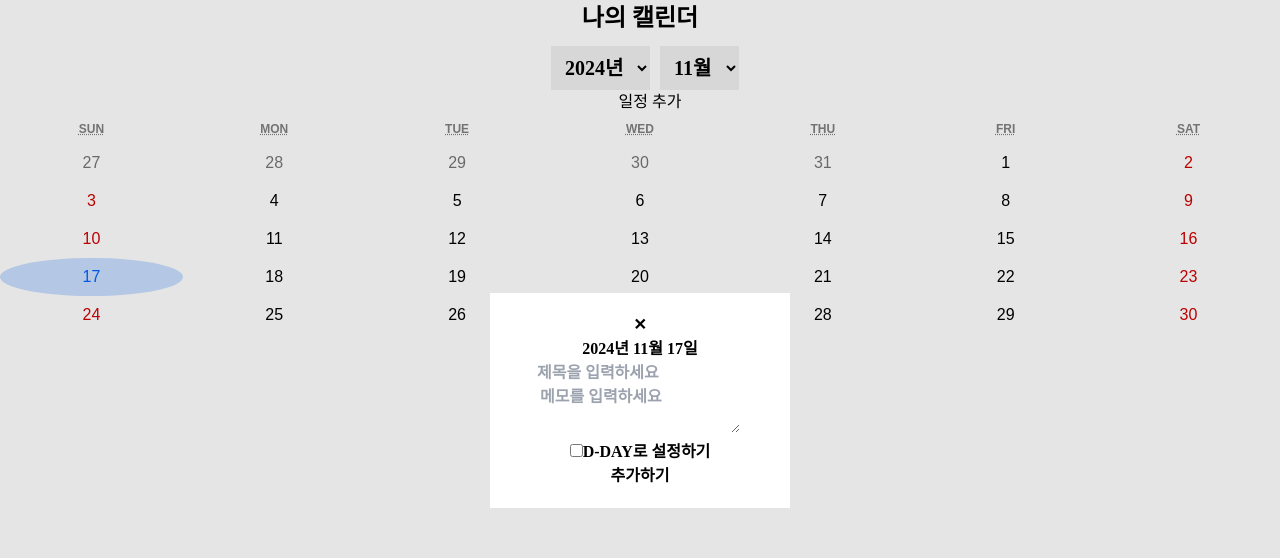
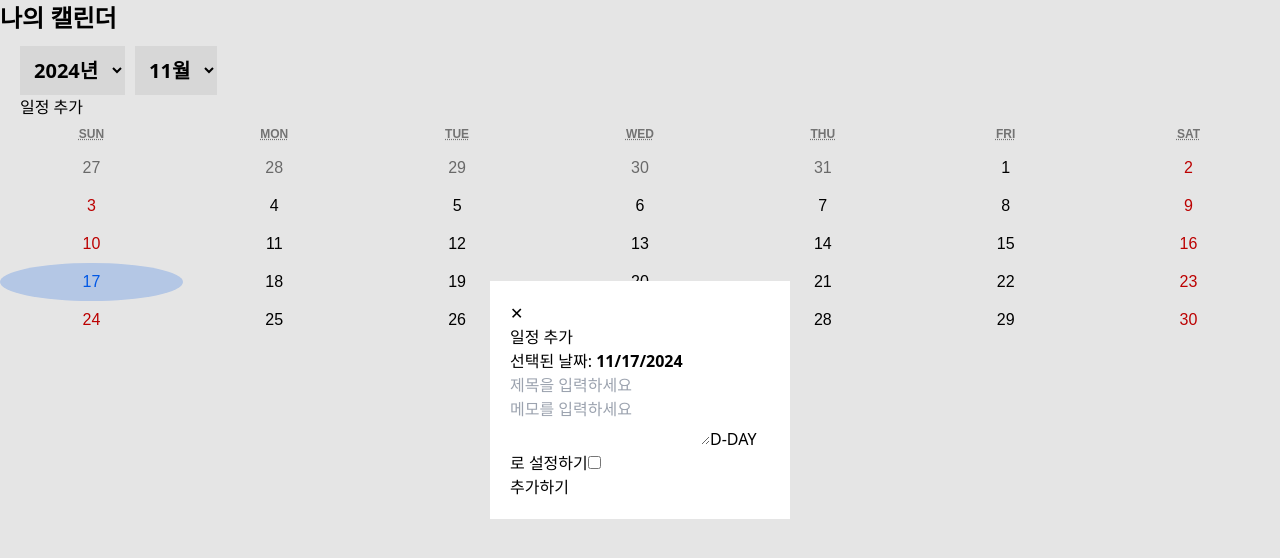
Before and after one commit to Dongguk-Developer/chattingfront, a Next.js app: page /Calendar in a window 1280 px wide. Both pictures are taken after a click on the button "일정 추가". Shown: the top 558 px of the page. Built offline with nearby package versions, Linux system fonts and the light colour scheme.

Commit message:
Calendar:더보기 버튼 구현
주간 달력, 시각적 요소 제외 모두 구현

```diff
--- a/app/Calendar/calendar.css
+++ b/app/Calendar/calendar.css
@@ -1,8 +1,20 @@
 .calendar-container {
-    text-align: center;
-    font-family: "font-sans";
-    font-weight: bold; /* 전체 글씨를 진하게 설정 */
+    max-height: 600px; /* 기본 높이 */
+    overflow-y: auto;
+    transition: max-height 0.3s ease-in-out;
+  }
+
+.calendar-container.expanded {
+    max-height: 100%; /* 확장될 때 높이 제한 해제 */
 }
+
+.divider {
+    transition: transform 0.3s ease-in-out;
+  }
+
+.calendar-container.expanded .divider {
+    transform: translateY(-20px); /* 경계선 위로 이동 */
+  }
 
 h2 {
     font-size: 24px;
--- a/app/Calendar/page.js
+++ b/app/Calendar/page.js
@@ -2,7 +2,7 @@
 import React, { useState, useEffect } from 'react';
 import { Calendar as ReactCalendar } from 'react-calendar';
 import 'react-calendar/dist/Calendar.css';
-import './calendar.css'; // 스타일을 위한 커스텀 CSS
+import './calendar.css'; // 캘린더 커스텀 CSS
 
 export default function Calendar() {
   const [date, setDate] = useState(new Date()); // 선택된 날짜
@@ -14,6 +14,8 @@ export default function Calendar() {
   const [memo, setMemo] = useState(''); // 메모 상태
   const [isDDay, setIsDDay] = useState(false); // D-DAY 상태
   const [editingIndex, setEditingIndex] = useState(null); // 수정할 일정의 인덱스
+  const [visibleEventsCount, setVisibleEventsCount] = useState(4); // 보여줄 일정 개수 상태
+
 
   const today = new Date(); // 오늘 날짜
 
@@ -50,6 +52,11 @@ export default function Calendar() {
     // 로컬 스토리지에 저장
     localStorage.setItem('events', JSON.stringify(newEvents));
 
+      // visibleEventsCount를 늘려서 즉시 더보기 버튼이 나타나게 함
+      if (newEvents.length > visibleEventsCount) {
+        setVisibleEventsCount(prevCount => prevCount + 1);
+      }
+
       resetForm();
       document.getElementById('my_modal_3').close(); // 모달 닫기
     };
@@ -60,6 +67,14 @@ export default function Calendar() {
       setEvents(JSON.parse(savedEvents));
     }
   }, []);
+
+  const handleShowMore = () => {
+    setVisibleEventsCount(prevCount => prevCount + 5); // 5개씩 늘리기
+    if (visibleEventsCount + 5 >= events.length) {
+      document.querySelector('.calendar-container').classList.add('expanded'); // 모든 이벤트가 표시되면 확장
+    }
+  };
+
 
   const resetForm = () => {
     setTitle(''); // 제목 초기화
@@ -80,7 +95,9 @@ export default function Calendar() {
   const handleDeleteEvent = (index) => {
     const newEvents = events.filter((_, i) => i !== index);
     setEvents(newEvents);
+    localStorage.setItem('events', JSON.stringify(newEvents)); // 로컬 스토리지 업데이트
   };
+
 
   const openEditModal = (index) => {
     const eventToEdit = events[index];
@@ -112,6 +129,7 @@ export default function Calendar() {
     document.getElementById('edit_modal').close(); // 수정 모달 닫기
   };
 
+
   return (
     <div className="calendar-container">
       <h2>나의 캘린더</h2>
@@ -129,7 +147,7 @@ export default function Calendar() {
             ))}
           </select>
         </div>
-        <button className="btn btn-sm" onClick={() => document.getElementById('my_modal_3').showModal()}>
+        <button className="btn btn-sm mr-4" onClick={() => document.getElementById('my_modal_3').showModal()}>
           일정 추가
         </button>
       </div>
@@ -144,15 +162,13 @@ export default function Calendar() {
           const isSelectedDate = date.toDateString() === selectedDate.toDateString();
           return isToday ? 'react-calendar__tile--now' : (isSelectedDate ? 'react-calendar__tile--selected' : '');
         }}
-        // 연도와 월을 바꾸면 해당 날짜에 맞춰서 업데이트
         activeStartDate={new Date(selectedYear, selectedMonth)}
       />
 
-      {/* 구분선 추가 */}
-      <div className="divider" style={{ width: '80%' }}></div>
+      <div className="divider" style={{ width: '100%' }}></div>
 
       {/* 등록된 일정 카드들 */}
-      {events.map((event, index) => (
+      {events.slice(0, visibleEventsCount).map((event, index) => (
         <div
             key={index}
             className="card bg-base-300 rounded-box my-2"
@@ -169,85 +185,98 @@ export default function Calendar() {
                     D{event.dDayCount >= 0 ? `-${event.dDayCount}` : `+${Math.abs(event.dDayCount)}`}
                 </div>
                 )}
-                <button className="btn btn-error" onClick={(e) => { e.stopPropagation(); handleDeleteEvent(index); }}>삭제</button>
             </div>
             </div>
         </div>
       ))}
 
+      {/* 더보기 버튼 */}
+      {events.length > visibleEventsCount && (
+        <button className="btn btn-ghost btn-sm" onClick={handleShowMore}>
+          더보기
+        </button>
+      )}
+
       {/* 일정 추가 모달 */}
       <dialog id="my_modal_3" className="modal">
         <div className="modal-box">
           <form method="dialog">
-            <button className="btn btn-sm btn-circle btn-ghost absolute right-2 top-2">✕</button>
-          </form>
-          <h3 className="font-bold text-lg">{`${selectedDate.getFullYear()}년 ${selectedDate.getMonth() + 1}월 ${selectedDate.getDate()}일`}</h3>
+            <button className="btn btn-sm btn-circle btn-ghost absolute right-2 top-2" onClick={() => document.getElementById('my_modal_3').close()}>✕</button>
+            <h3 className="font-bold text-lg">일정 추가</h3>
+            <div className="py-4">
+              <div>
+                <span>선택된 날짜: </span>
+                <strong>{selectedDate.toLocaleDateString()}</strong>
+              </div>
               <input
                 type="text"
                 placeholder="제목을 입력하세요"
-            className="input input-bordered w-full my-2 event-input"
+                className="input input-bordered w-full mt-2"
                 value={title}
-            onChange={(e) => setTitle(e.target.value)} // 제목 변경
+                onChange={(e) => setTitle(e.target.value)}
               />
               <textarea
                 placeholder="메모를 입력하세요"
-            className="textarea textarea-bordered w-full my-2 event-input"
+                className="textarea textarea-bordered w-full mt-2"
                 value={memo}
-            onChange={(e) => setMemo(e.target.value)} // 메모 변경
-          ></textarea>
-          <div className="flex items-center">
+                onChange={(e) => setMemo(e.target.value)}
+              />
+              <label className="label cursor-pointer">
+                <span className="label-text">D-DAY로 설정하기</span>
                 <input
                   type="checkbox"
+                  className="checkbox"
                   checked={isDDay}
-              onChange={(e) => setIsDDay(e.target.checked)} // D-DAY 설정 변경
-              className="checkbox"
+                  onChange={() => setIsDDay(!isDDay)}
                 />
-            <label className="ml-2">D-DAY로 설정하기</label>
+              </label>
             </div>
             <div className="modal-action">
-            <button
-              className="btn"
-              onClick={handleAddEvent} // 일정 추가 함수 호출
-            >
-              추가하기
-            </button>
+              <button className="btn" onClick={handleAddEvent}>추가하기</button>
             </div>
+          </form>
         </div>
       </dialog>
 
-      {/* 일정 수정 모달 */}
+      {/* 수정 모달 */}
       <dialog id="edit_modal" className="modal">
         <div className="modal-box">
           <form method="dialog">
-            <button className="btn btn-sm btn-circle btn-ghost absolute right-2 top-2">✕</button>
-            </form>
-            <h3 className="font-bold text-lg">{`${selectedDate.getFullYear()}년 ${selectedDate.getMonth() + 1}월 ${selectedDate.getDate()}일`}</h3>
+            <button className="btn btn-sm btn-circle btn-ghost absolute right-2 top-2" onClick={() => document.getElementById('edit_modal').close()}>✕</button>
+            <h3 className="font-bold text-lg">일정 수정</h3>
+            <div className="py-4">
+              <div>
+                <span>선택된 날짜: </span>
+                <strong>{selectedDate.toLocaleDateString()}</strong>
+              </div>
               <input
                 type="text"
+                placeholder="제목을 입력하세요"
+                className="input input-bordered w-full mt-2"
                 value={title}
                 onChange={(e) => setTitle(e.target.value)}
-            placeholder="제목을 입력하세요"
-            className="input input-bordered w-full my-2"
               />
               <textarea
+                placeholder="메모를 입력하세요"
+                className="textarea textarea-bordered w-full mt-2"
                 value={memo}
                 onChange={(e) => setMemo(e.target.value)}
-            placeholder="메모를 입력하세요"
-            className="textarea textarea-bordered w-full my-2"
-            rows="4"
               />
-            <div className="flex items-center">
+              <label className="label cursor-pointer">
+                <span className="label-text">D-DAY로 설정하기</span>
                 <input
                   type="checkbox"
+                  className="checkbox"
                   checked={isDDay}
-                onChange={(e) => setIsDDay(e.target.checked)}
-                className="checkbox"
+                  onChange={() => setIsDDay(!isDDay)}
                 />
-            <label className="ml-2">D-DAY로 설정하기</label>
+              </label>
             </div>
             <div className="modal-action">
               <button className="btn" onClick={handleEditEvent}>수정하기</button>
+              <button className="btn btn-error" onClick={() => handleDeleteEvent(editingIndex)}>삭제하기</button>
             </div>
+          </form>
         </div>
       </dialog>
     </div>
```
Lines whose indentation alone changed are shown as unchanged.
